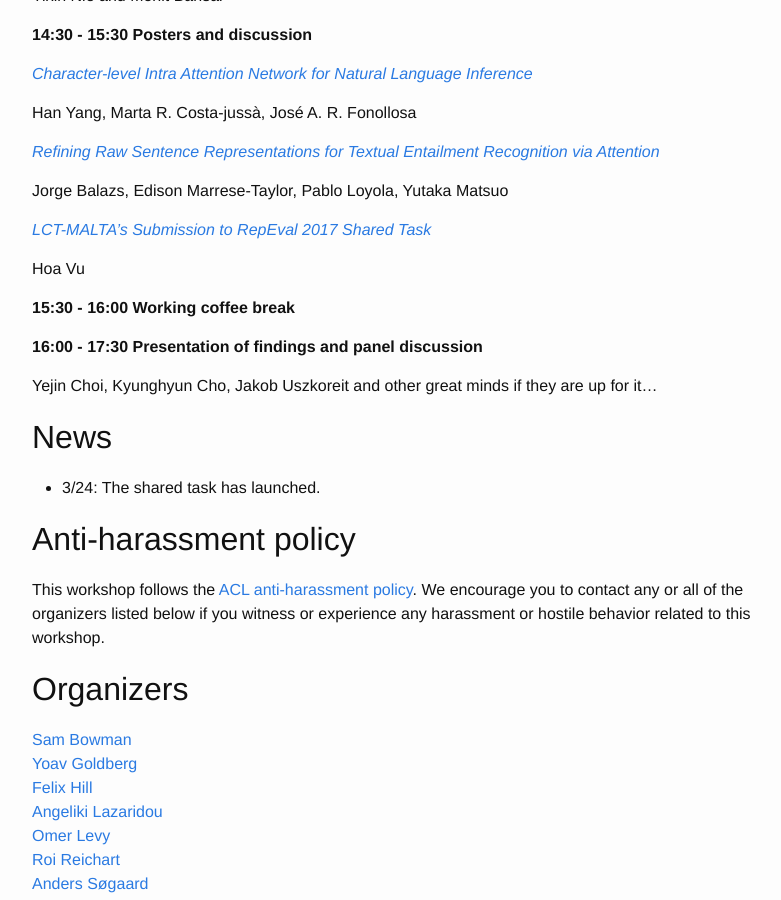
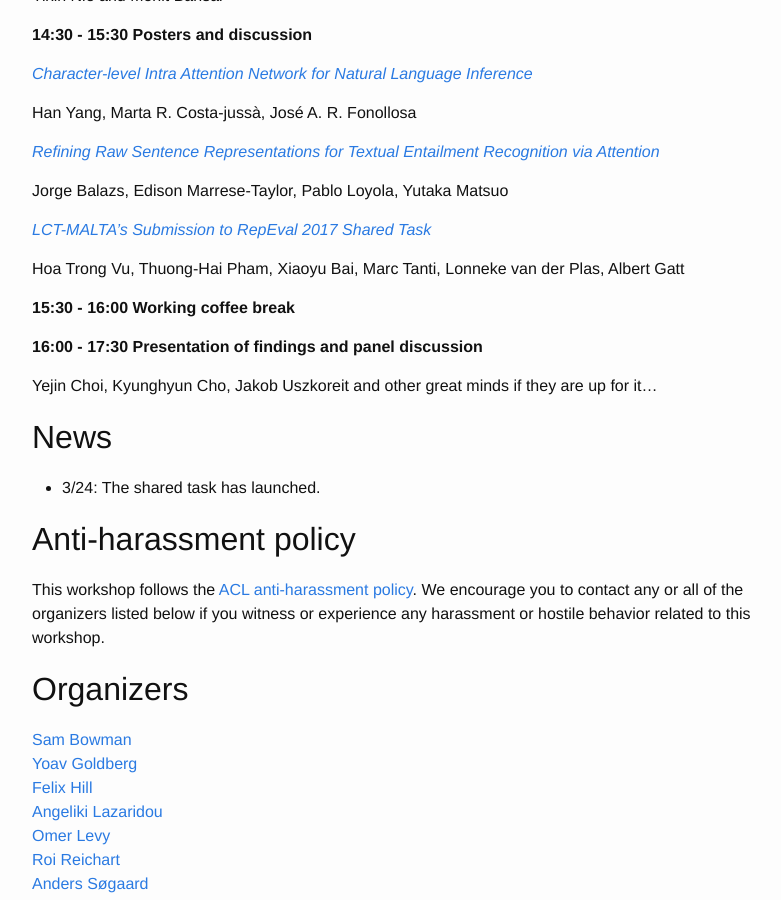
Before and after one commit to RepEval2017/RepEval2017.github.io, a Jekyll site: the page built from index.md, in a window 1280 px wide and 900 px high, scrolled down 1995 px. Shown: the whole window, without its empty margins (238-1019 px from the left). Built offline with Jekyll 4.4.1, drawn with Linux system fonts in a browser that asks for light colours.

```diff
--- a/index.md
+++ b/index.md
@@ -98,7 +98,7 @@ Jorge Balazs, Edison Marrese-Taylor, Pablo Loyola, Yutaka Matsuo
 
 [*LCT-MALTA's Submission to RepEval 2017 Shared Task*](papers/RepEval11.pdf)
 
-Hoa Vu
+Hoa Trong Vu, Thuong-Hai Pham, Xiaoyu Bai, Marc Tanti, Lonneke van der Plas, Albert Gatt
 
 
 **15:30 - 16:00   	Working coffee break**
```
